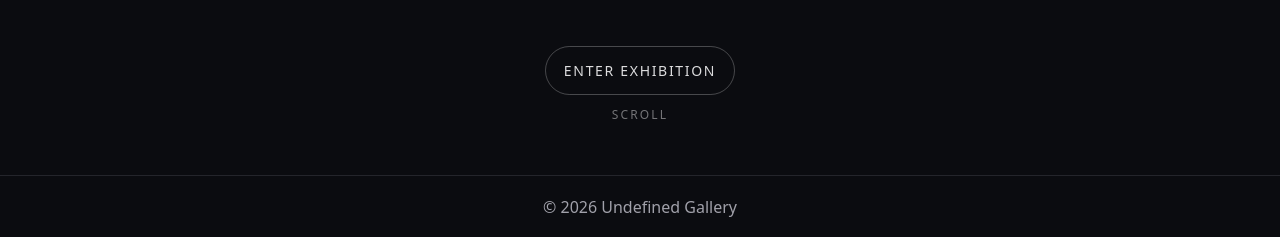
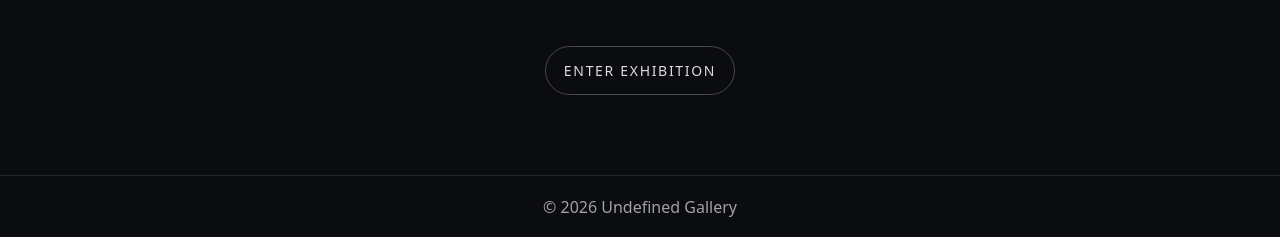
Before and after one commit to Hyunsoo-Yoo/undefined-gallery, a Jekyll site: the page built from index.md, in a window 1280 px wide and 900 px high, scrolled down 385 px. Shown: the part 660-897 px from the top of the window. Built offline with Jekyll 4.4.1, drawn with Linux system fonts in a browser that asks for light colours.

Commit message:
scroll 표시 없앰

```diff
--- a/assets/css/style.css
+++ b/assets/css/style.css
@@ -176,16 +176,6 @@ header .logo img{
   opacity: 1;
 }
 
-/* 아래로 스크롤 유도 (선택) */
-.scroll-hint{
-  position:absolute;
-  bottom: 18px;
-  left:50%;
-  transform: translateX(-50%);
-  font-size: 12px;
-  letter-spacing: 0.18em;
-  opacity: 0.45;
-}
 
 /* ===== HEADER UPGRADE ===== */
 .header{
--- a/index.md
+++ b/index.md
@@ -12,5 +12,4 @@ title: Home
     <a class="home-hero-btn" href="{{ '/works/' | relative_url }}">Enter Exhibition</a>
   </div>
 
-  <div class="scroll-hint">SCROLL</div>
 </section>
```
